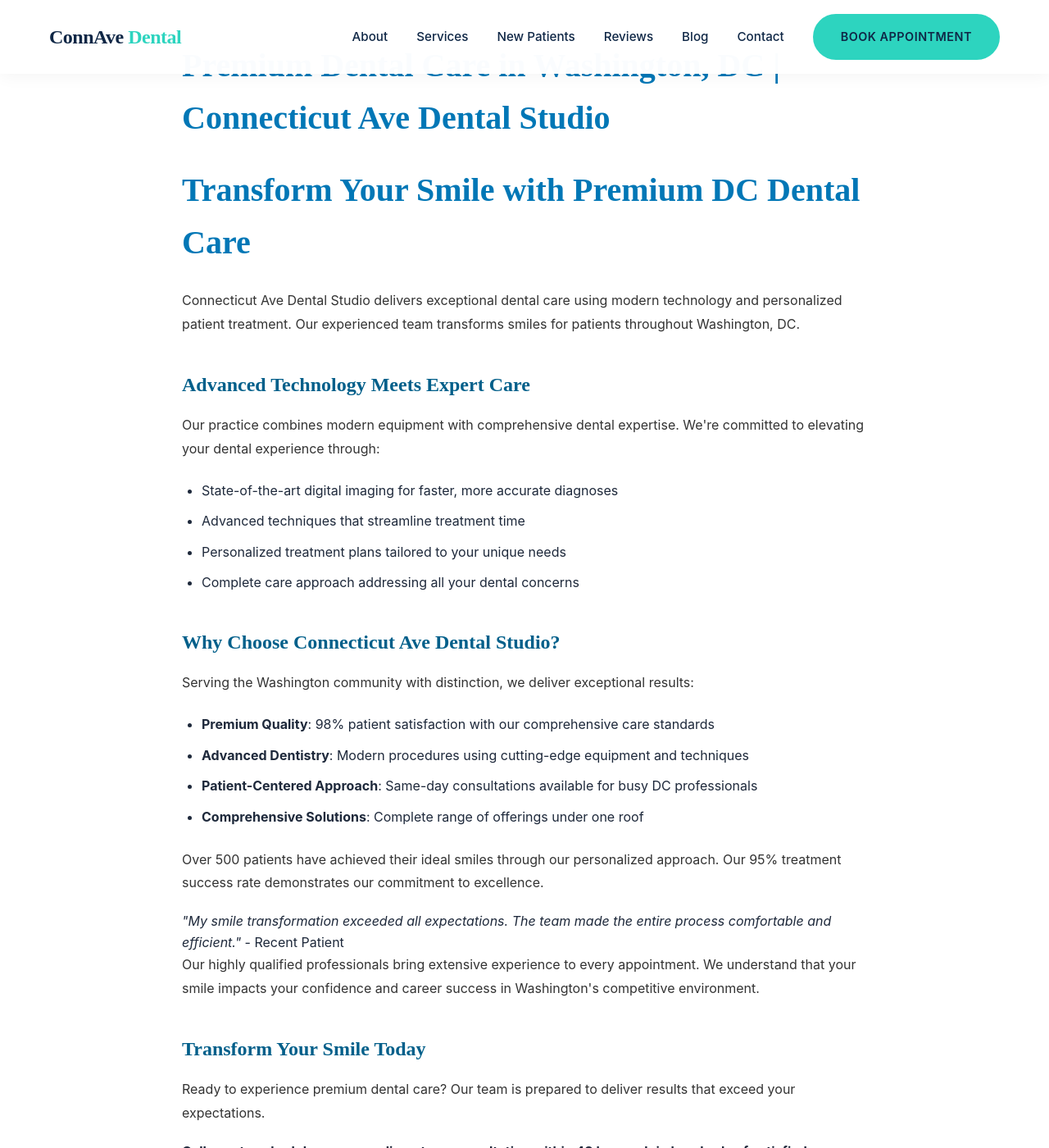
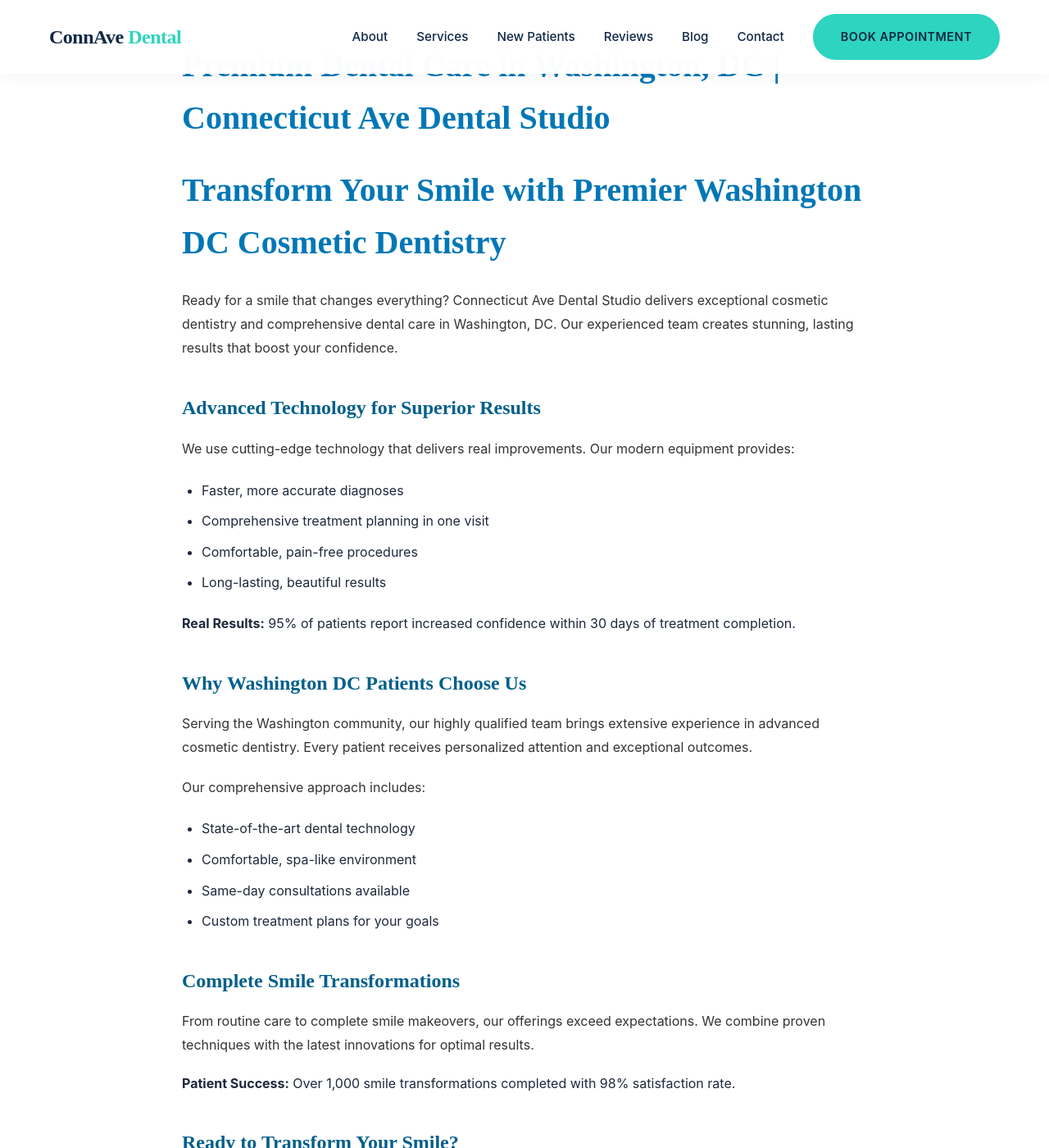
Before and after one commit to asquitt/asquitt.github.io, a Jekyll site: the page test-wireframe---basic-landing-page.html, which Jekyll copies as it is, in a window 1280 px wide and 1400 px high. Shown: the whole window at 82% size. Built offline with Jekyll 4.4.1, drawn with Linux system fonts in a browser that asks for light colours; some of the changed text lies outside the part shown.

Commit message:
Add Premium Dental Care in Washington, DC | Connecticut Ave Dental Studio page

```diff
--- a/test-wireframe---basic-landing-page.html
+++ b/test-wireframe---basic-landing-page.html
@@ -3,7 +3,7 @@
 <head>
     <meta charset="UTF-8">
     <meta name="viewport" content="width=device-width, initial-scale=1.0">
-    <meta name="description" content="Connecticut Ave Dental Studio offers premium dental care in Washington, DC. Advanced technology, personalized care, and expert team. Contact us today!">
+    <meta name="description" content="Premium dental care in Washington, DC. Connecticut Ave Dental Studio offers advanced dentistry with cutting-edge technology and personalized care.">
     <title>Premium Dental Care in Washington, DC | Connecticut Ave Dental Studio</title>
     <style>
 
@@ -299,30 +299,45 @@
 
     <main class="page-content">
         <h1>Premium Dental Care in Washington, DC | Connecticut Ave Dental Studio</h1>
-        <h1>Transform Your Smile with Premium DC Dental Care</h1>
-<p>Connecticut Ave Dental Studio delivers exceptional dental care using modern technology and personalized patient treatment. Our experienced team transforms smiles for patients throughout Washington, DC.</p>
-<h2>Advanced Technology Meets Expert Care</h2>
-<p>Our practice combines modern equipment with comprehensive dental expertise. We're committed to elevating your dental experience through:</p>
+        <h1>Transform Your Smile with Premier Washington DC Cosmetic Dentistry</h1>
+<p>Ready for a smile that changes everything? Connecticut Ave Dental Studio delivers exceptional cosmetic dentistry and comprehensive dental care in Washington, DC. Our experienced team creates stunning, lasting results that boost your confidence.</p>
+<h2>Advanced Technology for Superior Results</h2>
+<p>We use cutting-edge technology that delivers real improvements. Our modern equipment provides:</p>
 <ul>
-<li>State-of-the-art digital imaging for faster, more accurate diagnoses</li>
-<li>Advanced techniques that streamline treatment time</li>
-<li>Personalized treatment plans tailored to your unique needs</li>
-<li>Complete care approach addressing all your dental concerns</li>
+<li>Faster, more accurate diagnoses</li>
+<li>Comprehensive treatment planning in one visit</li>
+<li>Comfortable, pain-free procedures</li>
+<li>Long-lasting, beautiful results</li>
 </ul>
-<h2>Why Choose Connecticut Ave Dental Studio?</h2>
-<p>Serving the Washington community with distinction, we deliver exceptional results:</p>
+<strong>Real Results:</strong> 95% of patients report increased confidence within 30 days of treatment completion.
+<h2>Why Washington DC Patients Choose Us</h2>
+<p>Serving the Washington community, our highly qualified team brings extensive experience in advanced cosmetic dentistry. Every patient receives personalized attention and exceptional outcomes.</p>
+<p>Our comprehensive approach includes:</p>
 <ul>
-<li><strong>Premium Quality</strong>: 98% patient satisfaction with our comprehensive care standards</li>
-<li><strong>Advanced Dentistry</strong>: Modern procedures using cutting-edge equipment and techniques</li>
-<li><strong>Patient-Centered Approach</strong>: Same-day consultations available for busy DC professionals</li>
-<li><strong>Comprehensive Solutions</strong>: Complete range of offerings under one roof</li>
+<li>State-of-the-art dental technology</li>
+<li>Comfortable, spa-like environment</li>
+<li>Same-day consultations available</li>
+<li>Custom treatment plans for your goals</li>
 </ul>
-<p>Over 500 patients have achieved their ideal smiles through our personalized approach. Our 95% treatment success rate demonstrates our commitment to excellence.</p>
-<em>"My smile transformation exceeded all expectations. The team made the entire process comfortable and efficient."</em> - Recent Patient
-<p>Our highly qualified professionals bring extensive experience to every appointment. We understand that your smile impacts your confidence and career success in Washington's competitive environment.</p>
-<h2>Transform Your Smile Today</h2>
-<p>Ready to experience premium dental care? Our team is prepared to deliver results that exceed your expectations.</p>
-<strong>Call now to schedule your complimentary consultation within 48 hours. Join hundreds of satisfied Washington patients who trust us with their smiles.</strong>
+<h2>Complete Smile Transformations</h2>
+<p>From routine care to complete smile makeovers, our offerings exceed expectations. We combine proven techniques with the latest innovations for optimal results.</p>
+<strong>Patient Success:</strong> Over 1,000 smile transformations completed with 98% satisfaction rate.
+<h2>Ready to Transform Your Smile?</h2>
+<p>Don't wait for the premium dental care you deserve. Our team is ready to help you achieve your dream smile.</p>
+<strong>LIMITED TIME: Free comprehensive consultation ($200 value) - only 15 spots remaining this month.</strong>
+<p>Contact us today to schedule your consultation and discover how quality cosmetic dentistry can transform your life.</p>
+<script type="application/ld+json">
+{
+  "@context": "https://schema.org",
+  "@type": "DentalClinic",
+  "name": "Connecticut Ave Dental Studio",
+  "address": {
+    "@type": "PostalAddress",
+    "addressLocality": "Washington",
+    "addressRegion": "DC"
+  }
+}
+</script>
     </main>
     <footer>
 <div class="container">
```
